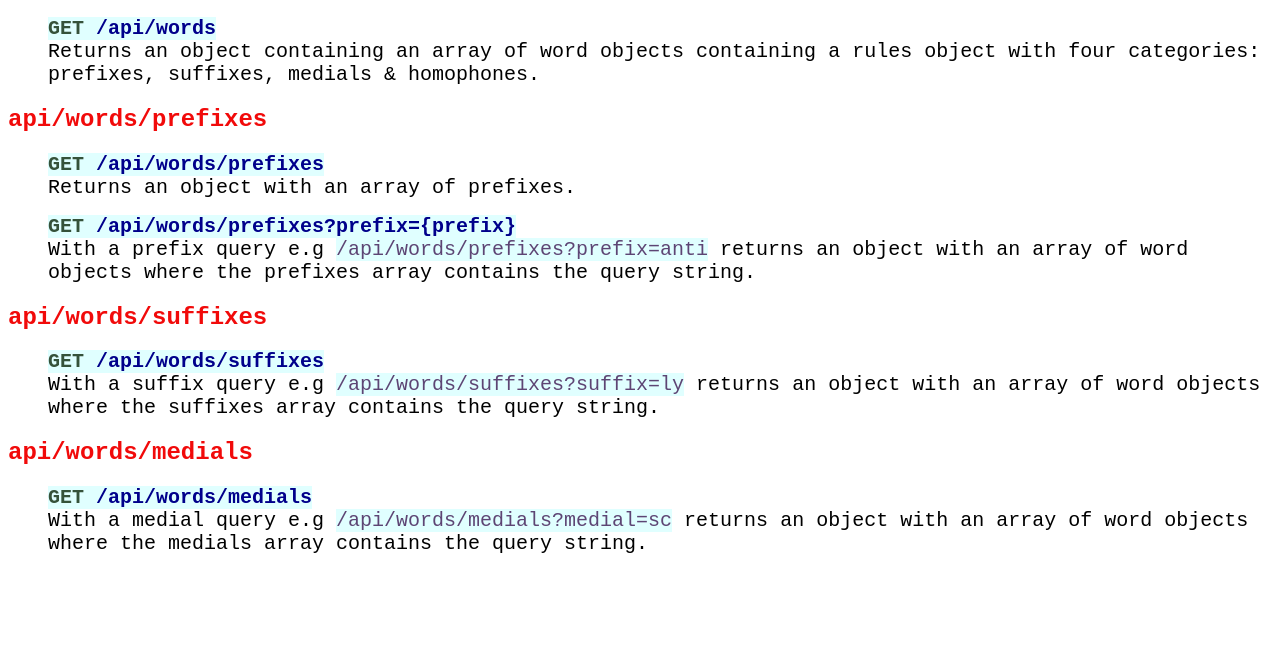
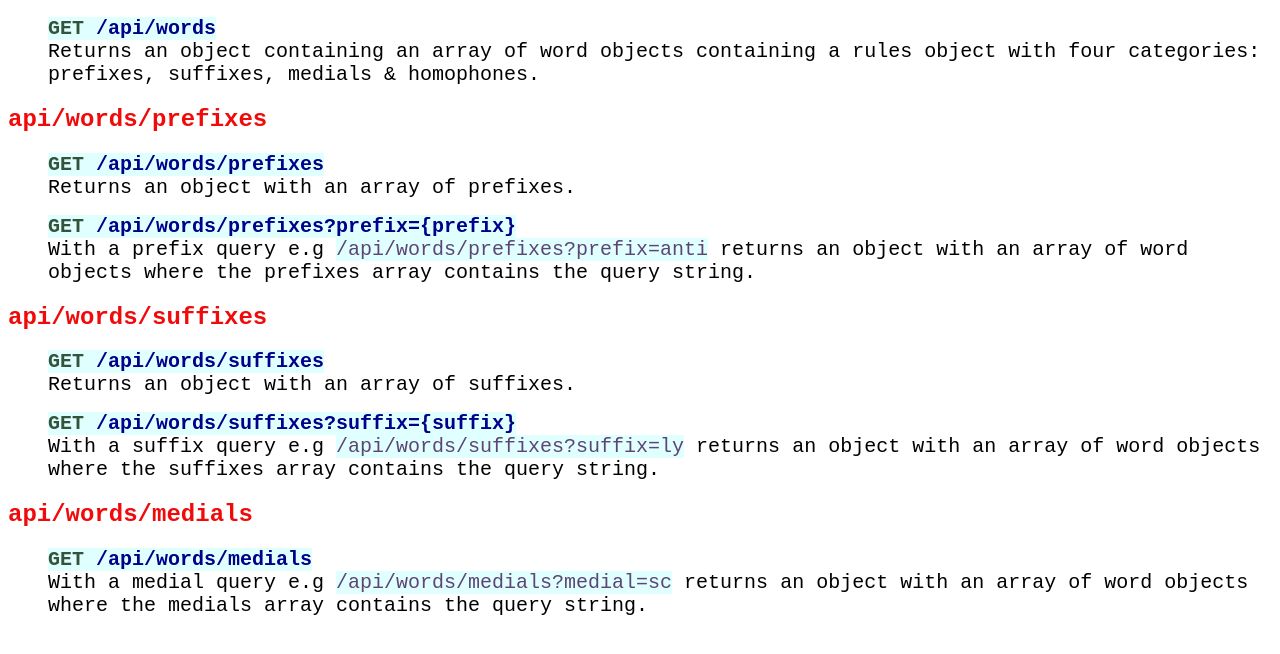
Before and after one commit to Chenerywoman/BE-PT-Project-Spelling-Bee, a website: page public/index.html in a window 1280 px wide. Shown: the part 110-764 px from the top of the page. Drawn offline with Linux system fonts and the light colour scheme.

Commit message:
adding route for /suffixes returning list of suffixes

```diff
--- a/public/index.html
+++ b/public/index.html
@@ -23,6 +23,10 @@
         <h2>api/words/suffixes</h2>
         <ul>
             <li class="api"><span class="endpoint"><span class="http">GET</span> <span class="route">/api/words/suffixes</span></span></li>
+            <li class="listItem">Returns an object with an array of suffixes.</li>
+        </ul>
+        <ul>
+            <li class="api"><span class="endpoint"><span class="http">GET</span> <span class="route">/api/words/suffixes?suffix={suffix}</span></span></li>
             <li class="listItem">With a suffix query e.g <span class="query">/api/words/suffixes?suffix=ly</span> returns an object with an array of word objects where the suffixes array contains the query string. </li>
         </ul>
     </p>
```
